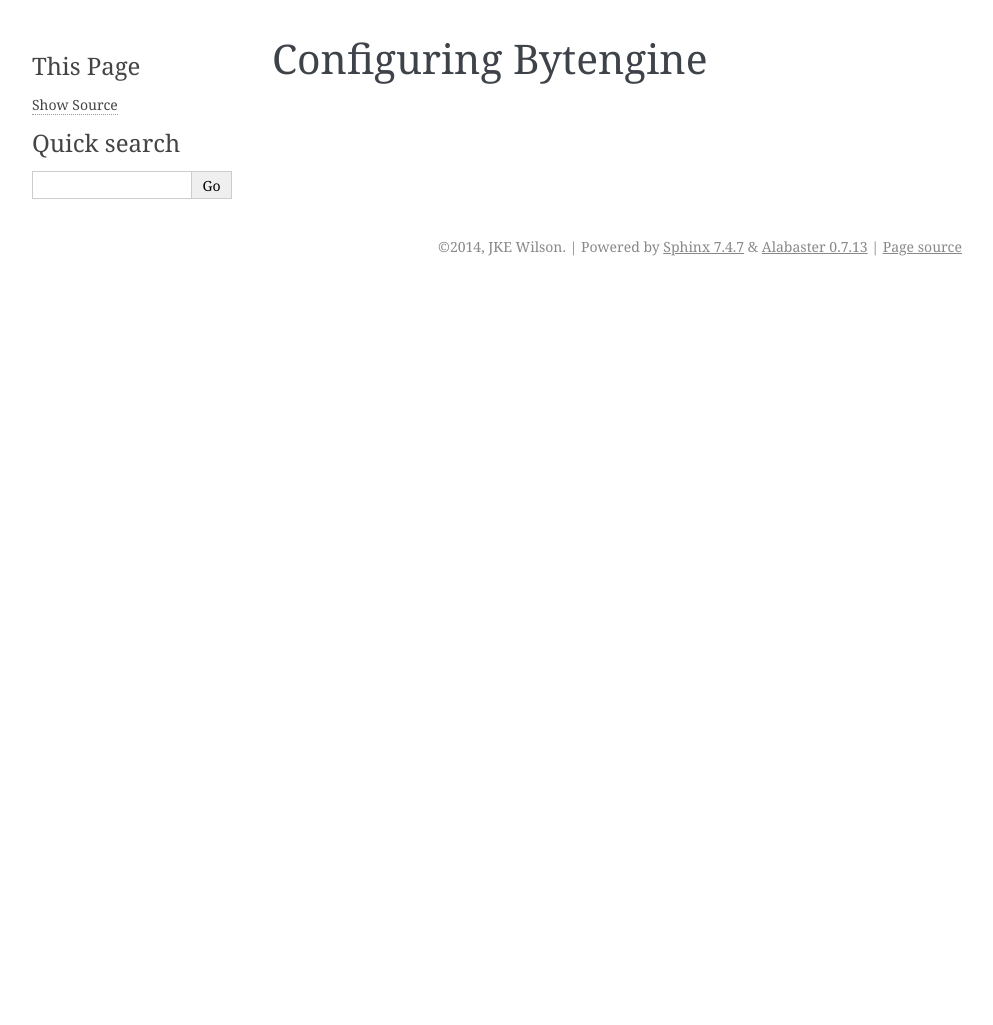
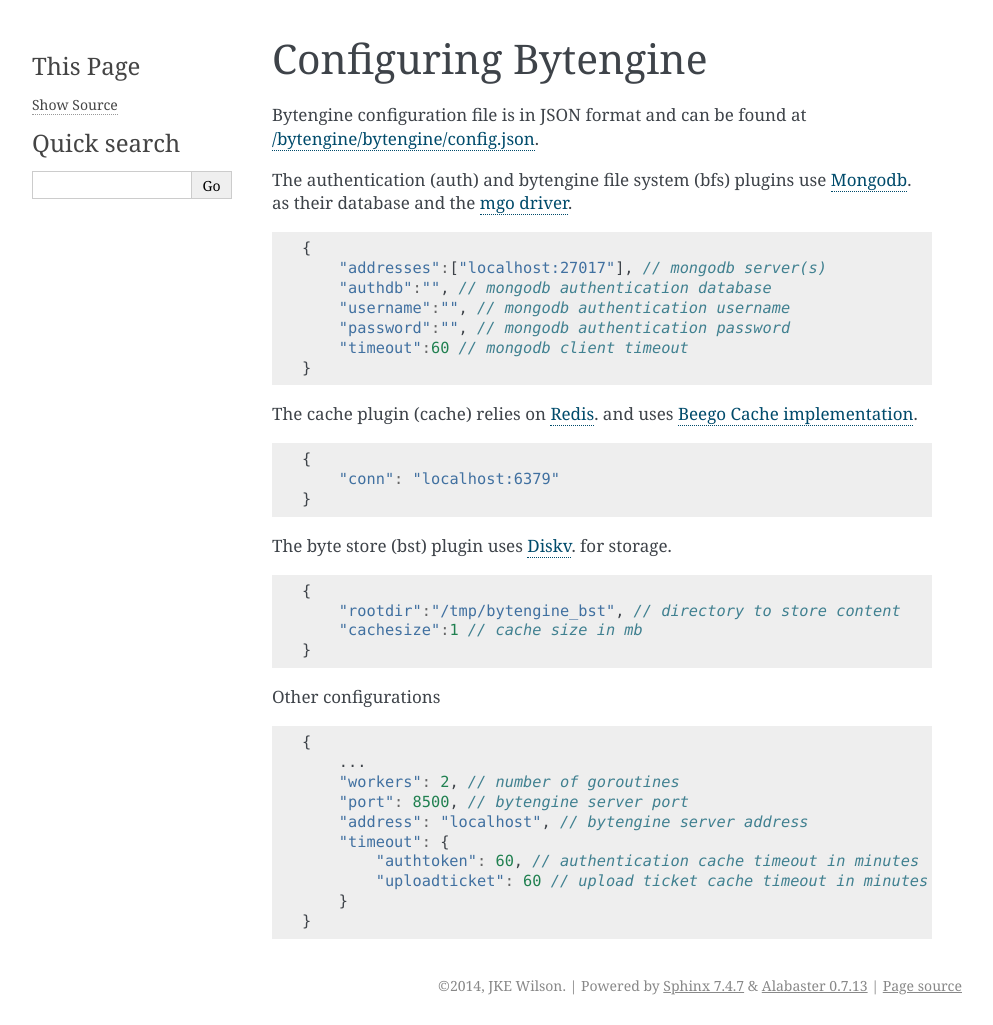
Before and after one commit to johnwilson/bytengine_docs, a Sphinx documentation site: the page built from docs/config.rst, in a window 1280 px wide. Shown: the whole page, without its empty margins (148-1141 px from the left). Built offline with Sphinx 7.4.7, drawn with Linux system fonts in a browser that asks for light colours; before the commit the page ends 900 px from its top, so only the background shows below that.

Commit message:
updated docs

```diff
--- a/docs/config.rst
+++ b/docs/config.rst
@@ -2,3 +2,53 @@
 
 Configuring Bytengine
 =====================
+
+Bytengine configuration file is in JSON format and can be found at
+`/bytengine/bytengine/config.json <https://github.com/johnwilson/bytengine/blob/master/bytengine/config.json>`_.
+
+The authentication (auth) and bytengine file system (bfs) plugins use
+`Mongodb <http://www.mongodb.org/>`_. as their database and the
+`mgo driver <http://godoc.org/gopkg.in/mgo.v2#DialInfo>`_.
+
+.. code-block:: javascript
+
+    {
+        "addresses":["localhost:27017"], // mongodb server(s)
+        "authdb":"", // mongodb authentication database
+        "username":"", // mongodb authentication username
+        "password":"", // mongodb authentication password
+        "timeout":60 // mongodb client timeout
+    }
+
+The cache plugin (cache) relies on `Redis <http://redis.io/>`_. and uses
+`Beego Cache implementation <https://github.com/astaxie/beego/tree/master/cache>`_.
+
+.. code-block:: javascript
+
+    {
+        "conn": "localhost:6379"
+    }
+
+The byte store (bst) plugin uses `Diskv <https://github.com/peterbourgon/diskv>`_. for storage.
+
+.. code-block:: javascript
+
+    {
+        "rootdir":"/tmp/bytengine_bst", // directory to store content
+        "cachesize":1 // cache size in mb
+    }
+
+Other configurations
+
+.. code-block:: javascript
+
+    {
+        ...
+        "workers": 2, // number of goroutines
+        "port": 8500, // bytengine server port
+        "address": "localhost", // bytengine server address
+        "timeout": {
+            "authtoken": 60, // authentication cache timeout in minutes
+            "uploadticket": 60 // upload ticket cache timeout in minutes
+        }
+    }
--- /dev/null
+++ b/docs/custom.rst
@@ -0,0 +1,4 @@
+.. _customisation:
+
+Customising Bytengine
+=====================
--- a/docs/index.rst
+++ b/docs/index.rst
@@ -29,3 +29,4 @@
     funcs
     direct
     config
+    custom
```
